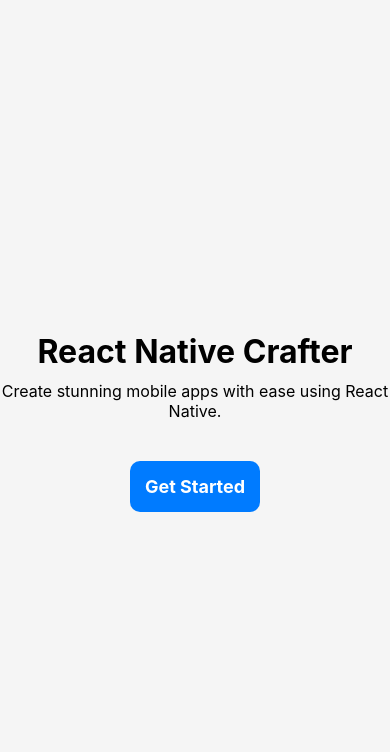
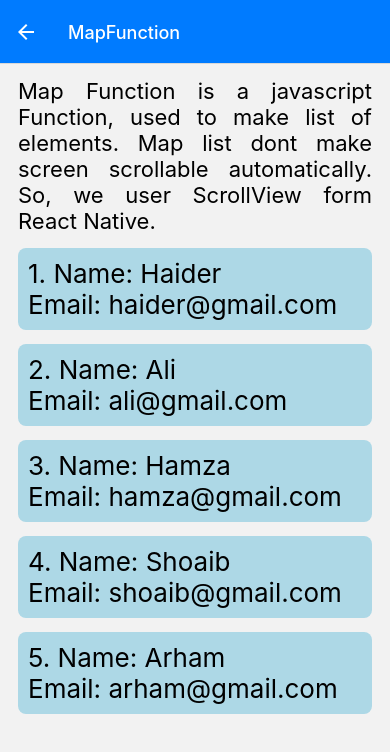
Before and after one commit to Haider-Mukhtar/ReactNative-Crafter, a React Native app: screen /MapFunction in a window 390 px wide. Shown: the top 752 px of the page. Built offline with nearby package versions, Linux system fonts and the light colour scheme.

Commit message:
RNCrafter v0.1.2
FlatList and Map Function

```diff
--- a/App.js
+++ b/App.js
@@ -1,4 +1,4 @@
-import { StyleSheet, Text, View } from 'react-native'
+import { StatusBar, StyleSheet, Text, View } from 'react-native'
 import React from 'react'
 import { NavigationContainer } from '@react-navigation/native';
 import { createStackNavigator } from '@react-navigation/stack';
@@ -11,6 +11,8 @@ import Components from './screens/Components';
 import States from './screens/States';
 import TextInputComp from './screens/TextInputComp';
 import BasicForm from './screens/BasicForm';
+import FlatListComp from './screens/FlatListComp';
+import MapFunction from './screens/MapFunction';
 
 const App = () => {
 
@@ -27,6 +29,8 @@ const App = () => {
         <Stack.Screen name="States" component={States} options={{ headerStyle: { backgroundColor: '#007bff', }, headerTintColor: '#fff', }} />
         <Stack.Screen name="TextInputComp" component={TextInputComp} options={{ headerStyle: { backgroundColor: '#007bff', }, headerTintColor: '#fff', }} />
         <Stack.Screen name="BasicForm" component={BasicForm} options={{ headerStyle: { backgroundColor: '#007bff', }, headerTintColor: '#fff', }} />
+        <Stack.Screen name="FlatListComp" component={FlatListComp} options={{ headerStyle: { backgroundColor: '#007bff', }, headerTintColor: '#fff', }} />
+        <Stack.Screen name="MapFunction" component={MapFunction} options={{ headerStyle: { backgroundColor: '#007bff', }, headerTintColor: '#fff', }} />
       </Stack.Navigator>
     </NavigationContainer>
   )
--- /dev/null
+++ b/screens/FlatListComp.js
@@ -0,0 +1,57 @@
+import { FlatList, StyleSheet, Text, View } from 'react-native'
+import React from 'react'
+
+const FlatListComp = () => {
+    const users = [
+        {
+            id: 1,
+            name: "Haider",
+            email: "haider@gmail.com"
+        },
+        {
+            id: 2,
+            name: "Ali",
+            email: "ali@gmail.com"
+        },
+        {
+            id: 3,
+            name: "Hamza",
+            email: "hamza@gmail.com"
+        },
+        {
+            id: 4,
+            name: "Shoaib",
+            email: "shoaib@gmail.com"
+        },
+        {
+            id: 5,
+            name: "Arham",
+            email: "arham@gmail.com"
+        },
+    ]
+    return (
+        <View>
+            <Text style={{ fontSize: 22, color: '#000', marginHorizontal: 18, marginTop: 14, }}>
+                This is Static Data passed in FlatList form and Array of objects.
+            </Text>
+            <FlatList
+                data={users}
+                keyExtractor={item => item.id}
+                renderItem={({ item }) =>
+                    <View style={{ backgroundColor: 'lightblue', padding: 10, marginHorizontal: 18, marginTop: 14, borderRadius: 8 }}>
+                        <Text style={{ fontSize: 26, color: '#000', }}>
+                            {item.id}. Name: {item.name}
+                        </Text>
+                        <Text style={{ fontSize: 26, color: '#000', }}>
+                            Email: {item.email}
+                        </Text>
+                    </View>
+                }
+            />
+        </View>
+    )
+}
+
+export default FlatListComp
+
+const styles = StyleSheet.create({})
--- /dev/null
+++ b/screens/MapFunction.js
@@ -0,0 +1,59 @@
+import { StyleSheet, Text, View, ScrollView } from 'react-native'
+import React from 'react'
+
+
+const MapFunction = () => {
+    const users = [
+        {
+            id: 1,
+            name: "Haider",
+            email: "haider@gmail.com"
+        },
+        {
+            id: 2,
+            name: "Ali",
+            email: "ali@gmail.com"
+        },
+        {
+            id: 3,
+            name: "Hamza",
+            email: "hamza@gmail.com"
+        },
+        {
+            id: 4,
+            name: "Shoaib",
+            email: "shoaib@gmail.com"
+        },
+        {
+            id: 5,
+            name: "Arham",
+            email: "arham@gmail.com"
+        },
+    ]
+    return (
+        <View>
+            <Text style={{ fontSize: 22, color: '#000', marginHorizontal: 18, marginTop: 14, textAlign:'justify' }}>
+            Map Function is a javascript Function, used to make list of elements. Map list dont make screen scrollable automatically.
+            So, we user ScrollView form React Native.
+            </Text>
+            <ScrollView>
+                {
+                    users.map((item) =>
+                        <View style={{ backgroundColor: 'lightblue', padding: 10, marginHorizontal: 18, marginTop: 14, borderRadius: 8 }}>
+                            <Text style={{ fontSize: 26, color: '#000', }}>
+                                {item.id}. Name: {item.name}
+                            </Text>
+                            <Text style={{ fontSize: 26, color: '#000', }}>
+                                Email: {item.email}
+                            </Text>
+                        </View>
+                    )
+                }
+            </ScrollView>
+        </View>
+    )
+}
+
+export default MapFunction
+
+const styles = StyleSheet.create({})
--- a/screens/Menu.js
+++ b/screens/Menu.js
@@ -36,6 +36,16 @@ const Menu = () => {
           Basic Form
         </Text>
       </TouchableOpacity>
+      <TouchableOpacity style={styles.btn} onPress={() => navigation.navigate('FlatListComp')}>
+        <Text style={styles.txt}>
+          FlatList Comp
+        </Text>
+      </TouchableOpacity>
+      <TouchableOpacity style={styles.btn} onPress={() => navigation.navigate('MapFunction')}>
+        <Text style={styles.txt}>
+          Map Function
+        </Text>
+      </TouchableOpacity>
     </View>
   )
 }
```
